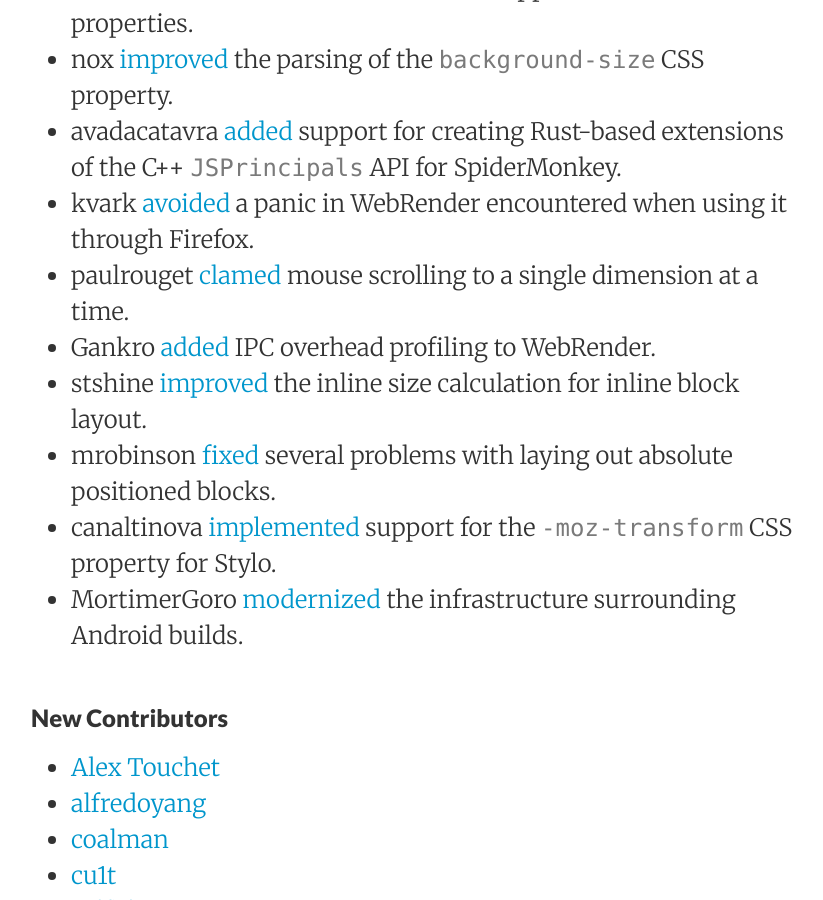
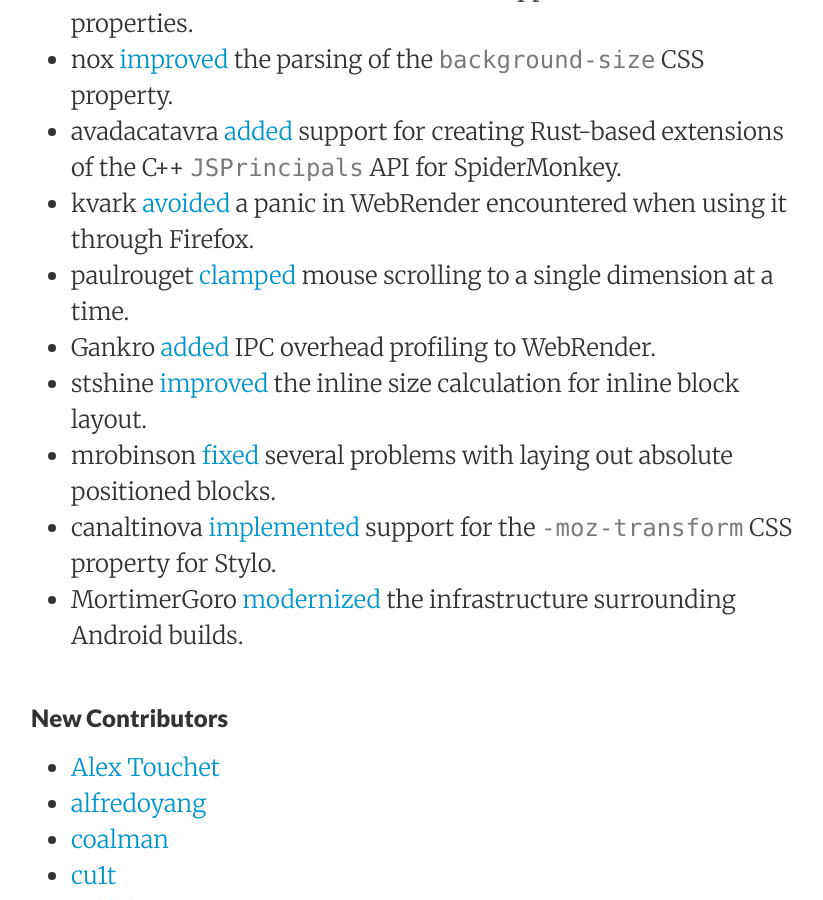
Before and after one commit to servo/blog.servo.org, a Jekyll site: the page built from _posts/2017-04-24-twis-99.md, in a window 1280 px wide and 900 px high, scrolled down 1335 px. Shown: the whole window, without its empty margins (225-1048 px from the left). Built offline with Jekyll 4.4.1, drawn with Linux system fonts in a browser that asks for light colours.

Commit message:
Typo fix?

```diff
--- a/_posts/2017-04-24-twis-99.md
+++ b/_posts/2017-04-24-twis-99.md
@@ -32,7 +32,7 @@
 - nox [improved](https://github.com/servo/servo/pull/165130) the parsing of the `background-size` CSS property.
 - avadacatavra [added](https://github.com/servo/rust-mozjs/pull/353) support for creating Rust-based extensions of the C++ `JSPrincipals` API for SpiderMonkey.
 - kvark [avoided](https://github.com/servo/webrender/pull/1128) a panic in WebRender encountered when using it through Firefox.
-- paulrouget [clamed](https://github.com/servo/servo/pull/16498) mouse scrolling to a single dimension at a time.
+- paulrouget [clamped](https://github.com/servo/servo/pull/16498) mouse scrolling to a single dimension at a time.
 - Gankro [added](https://github.com/servo/webrender/pull/1123) IPC overhead profiling to WebRender.
 - stshine [improved](https://github.com/servo/servo/pull/16337) the inline size calculation for inline block layout.
 - mrobinson [fixed](https://github.com/servo/servo/pull/16336) several problems with laying out absolute positioned blocks.
```
